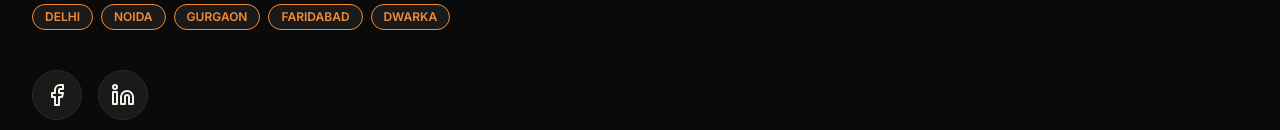
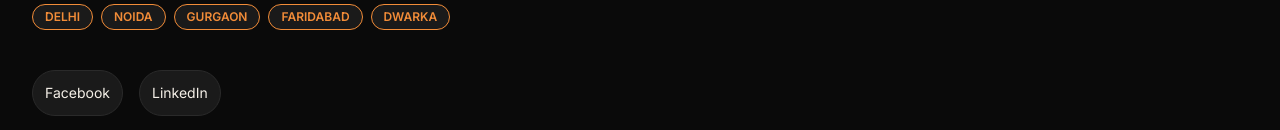
Before and after one commit to witejackel-eng/Ecom-website, a Next.js app: page /contact in a window 1280 px wide. Shown: the part 822-952 px from the top of the page. Built offline with nearby package versions, Linux system fonts and the light colour scheme.

Commit message:
Fix build error in contact page: remove invalid lucide imports

```diff
--- a/src/app/contact/page.tsx
+++ b/src/app/contact/page.tsx
@@ -1,6 +1,6 @@
 "use client";
 
-import { MapPin, Phone, Mail, Clock, Facebook, Linkedin } from "lucide-react";
+import { MapPin, Phone, Mail, Clock } from "lucide-react";
 import { motion } from "framer-motion";
 
 export default function ContactPage() {
@@ -43,8 +43,8 @@ export default function ContactPage() {
             </div>
 
             <div className="flex gap-4 pt-4">
-              <a href="https://www.facebook.com/ibsinfra" target="_blank" rel="noreferrer" className="p-3 bg-[#1A1A1A] rounded-full border border-[#2A2A2A] hover:border-[#F28C38]"><Facebook className="h-6 w-6 text-[#F5F0E8]" /></a>
-              <a href="https://www.linkedin.com/in/insight-business-4b71bb37b/" target="_blank" rel="noreferrer" className="p-3 bg-[#1A1A1A] rounded-full border border-[#2A2A2A] hover:border-[#F28C38]"><Linkedin className="h-6 w-6 text-[#F5F0E8]" /></a>
+              <a href="https://www.facebook.com/ibsinfra" target="_blank" rel="noreferrer" className="p-3 bg-[#1A1A1A] rounded-full border border-[#2A2A2A] hover:border-[#F28C38] text-sm">Facebook</a>
+              <a href="https://www.linkedin.com/in/insight-business-4b71bb37b/" target="_blank" rel="noreferrer" className="p-3 bg-[#1A1A1A] rounded-full border border-[#2A2A2A] hover:border-[#F28C38] text-sm">LinkedIn</a>
             </div>
           </div>
 
```
